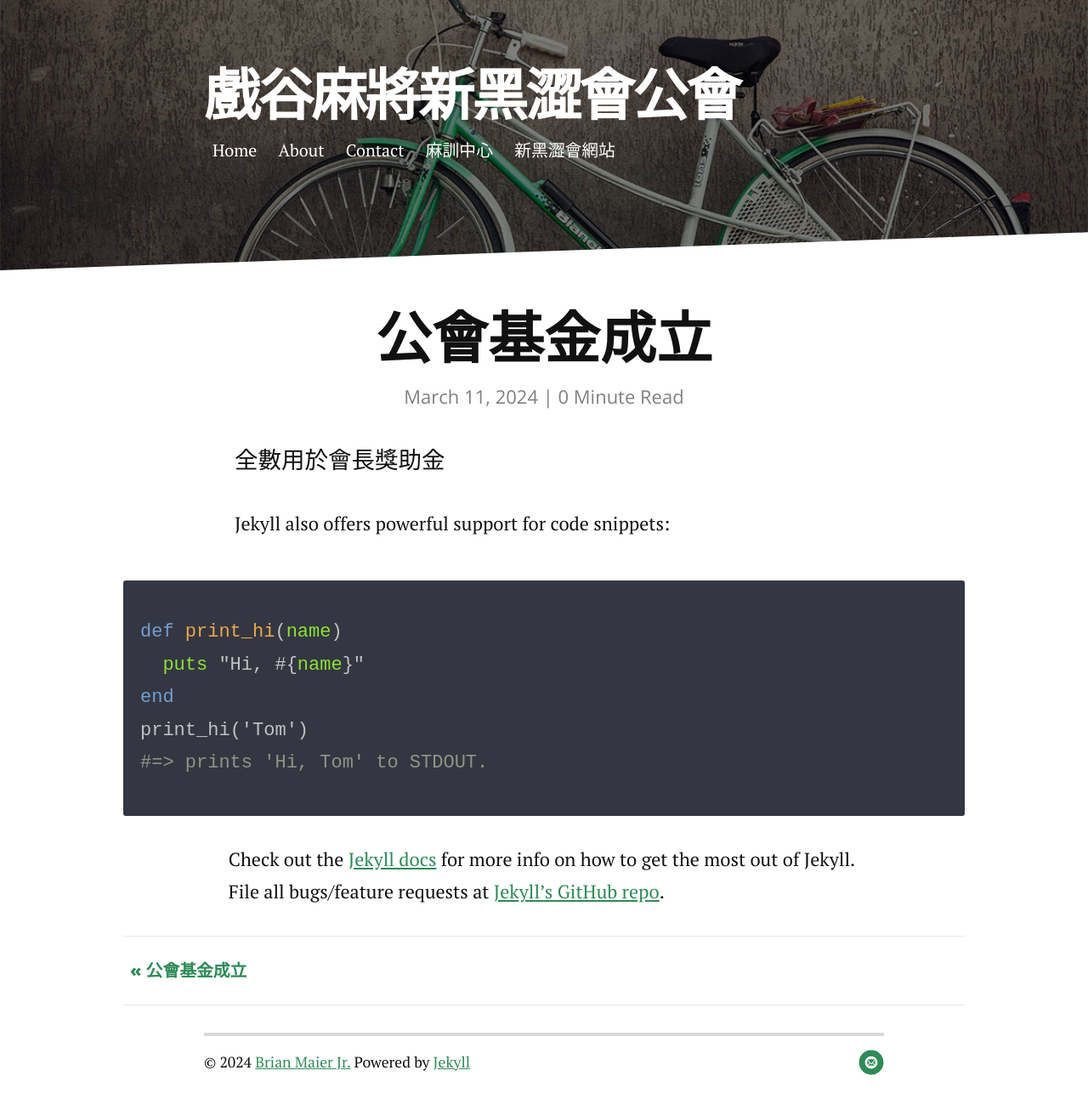
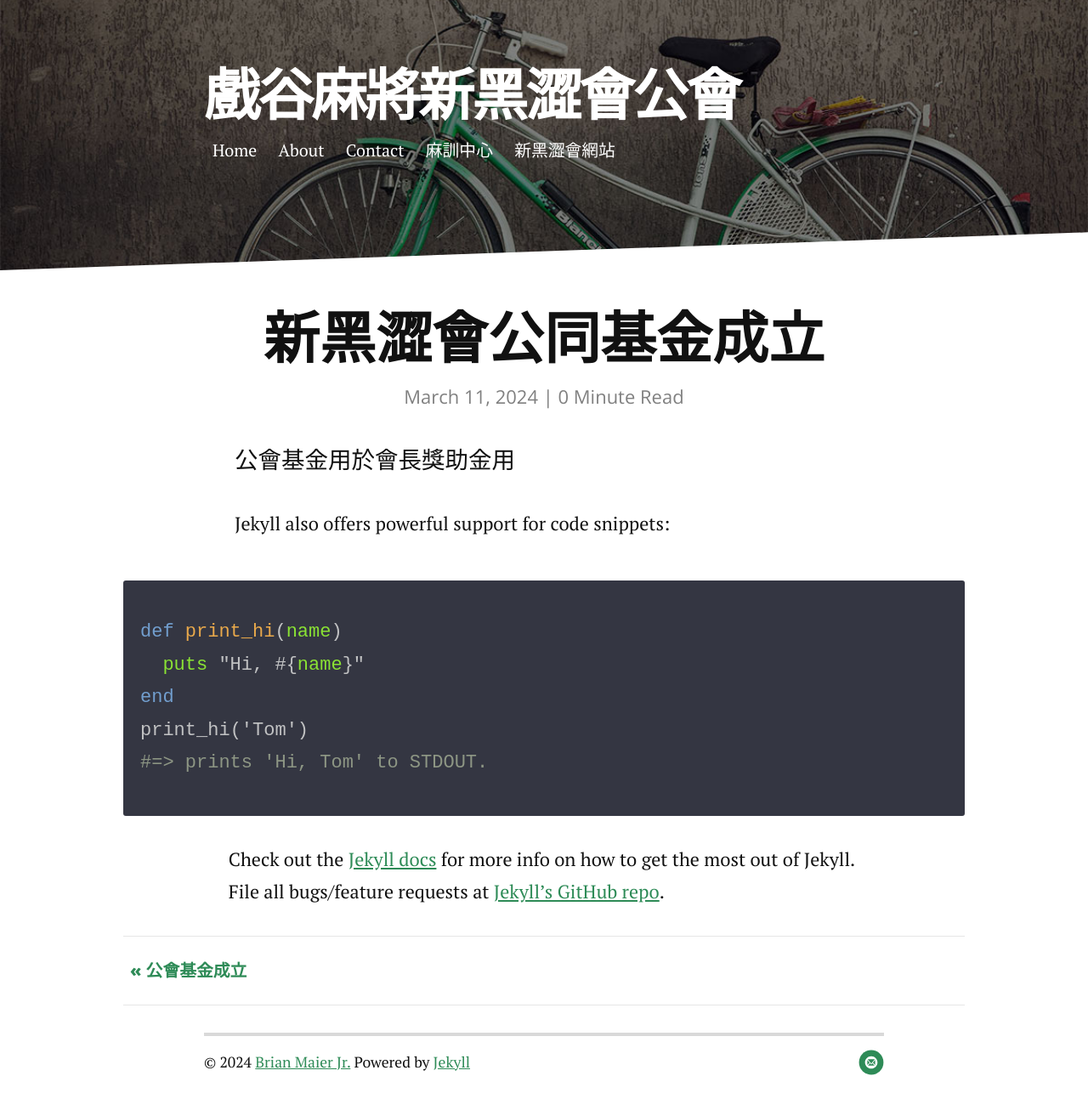
Before and after one commit to jetbomb2012/beloved, a Jekyll site: the page built from _posts/2024-03-11-test-money.markdown, in a window 1280 px wide. Shown: the whole page at 85% size. Built offline with Jekyll 4.4.1, drawn with Linux system fonts in a browser that asks for light colours; nearby versions of some CDN libraries.

Commit message:
Update 2024-03-11-test-money.markdown

```diff
--- a/_posts/2024-03-11-test-money.markdown
+++ b/_posts/2024-03-11-test-money.markdown
@@ -1,10 +1,10 @@
 ---
 layout: post
-title:  "公會基金成立"
+title:  "新黑澀會公同基金成立"
 date:   2024-03-11
 ---
 
-<p class="intro"><span class="dropcap"></span>全數用於會長獎助金</p>
+<p class="intro"><span class="dropcap"></span>公會基金用於會長獎助金用</p>
 
 
 
```
